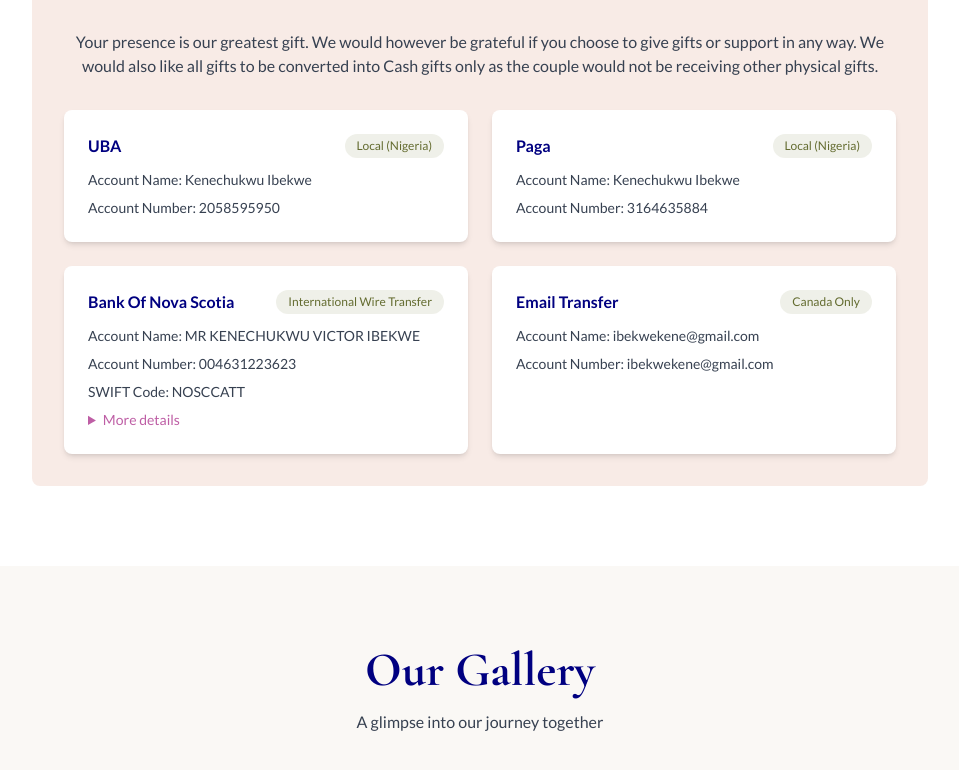
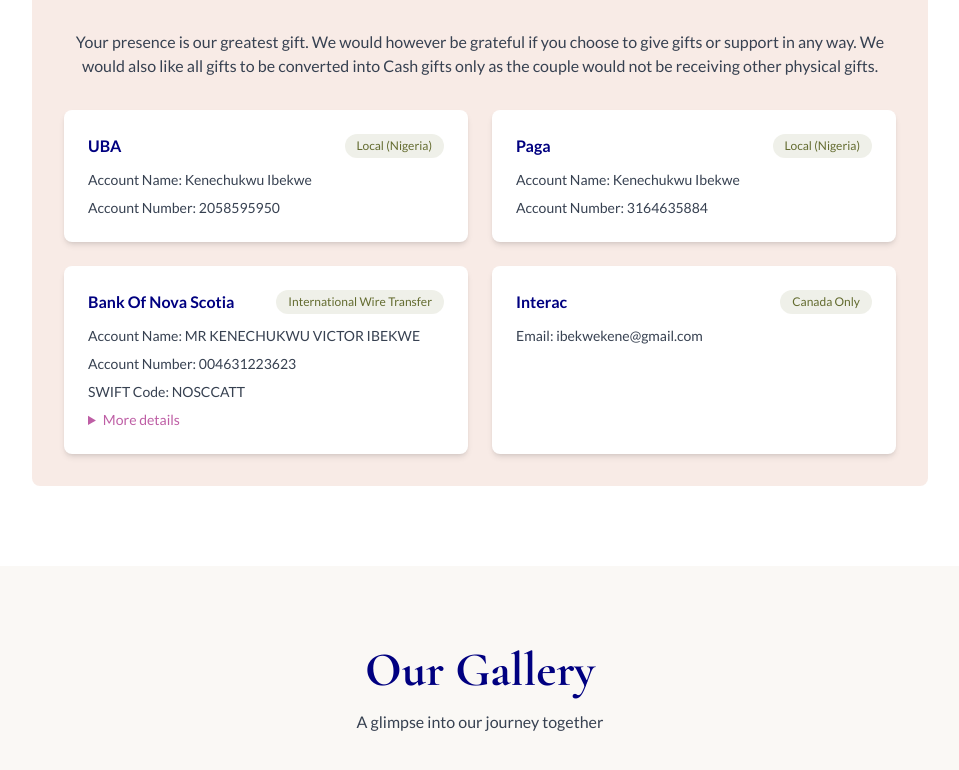
Before and after one commit to Kainy2/ozi-kene-wedding, a React (Vite) app: page / in a window 1280 px wide. Shown: the part 6930-7700 px from the top of the page, without its empty margins (160-1119 px from the left). Built offline with nearby package versions, Linux system fonts and the light colour scheme; no server answers.

Commit message:
fix iterac

```diff
--- a/src/config/wedding.config.ts
+++ b/src/config/wedding.config.ts
@@ -73,8 +73,9 @@
     message: string;
     accounts: Array<{
       bankName: string;
-      accountName: string;
-      accountNumber: string;
+      accountName?: string;
+      accountNumber?: string;
+      email?: string;
       type: string;
       swiftCode?: string;
       additionalInfo?: string;
@@ -211,9 +212,8 @@
 Intermediary bank address: 222 Broadway, New York, NY 10038, US`
       },
       {
-        bankName: "Email Transfer",
-        accountName: "ibekwekene@gmail.com",
-        accountNumber: "ibekwekene@gmail.com",
+        bankName: "Interac",
+        email: "ibekwekene@gmail.com",
         type: "Canada Only"
       }
     ]
--- a/src/sections/FaqSection.tsx
+++ b/src/sections/FaqSection.tsx
@@ -44,12 +44,21 @@
                     </span>
                   </div>
                   <div className="space-y-2 text-sm text-gray-700">
+                    {account.accountName && (
                       <p>
                         <span className="font-medium">Account Name:</span> {account.accountName}
                       </p>
+                    )}
+                    {account.accountNumber && (
                       <p>
                         <span className="font-medium">Account Number:</span> {account.accountNumber}
                       </p>
+                    )}
+                    {account.email && (
+                      <p>
+                        <span className="font-medium">Email:</span> {account.email}
+                      </p>
+                    )}
                     {account.swiftCode && (
                       <p>
                         <span className="font-medium">SWIFT Code:</span> {account.swiftCode}
```
Lines whose indentation alone changed are shown as unchanged.
